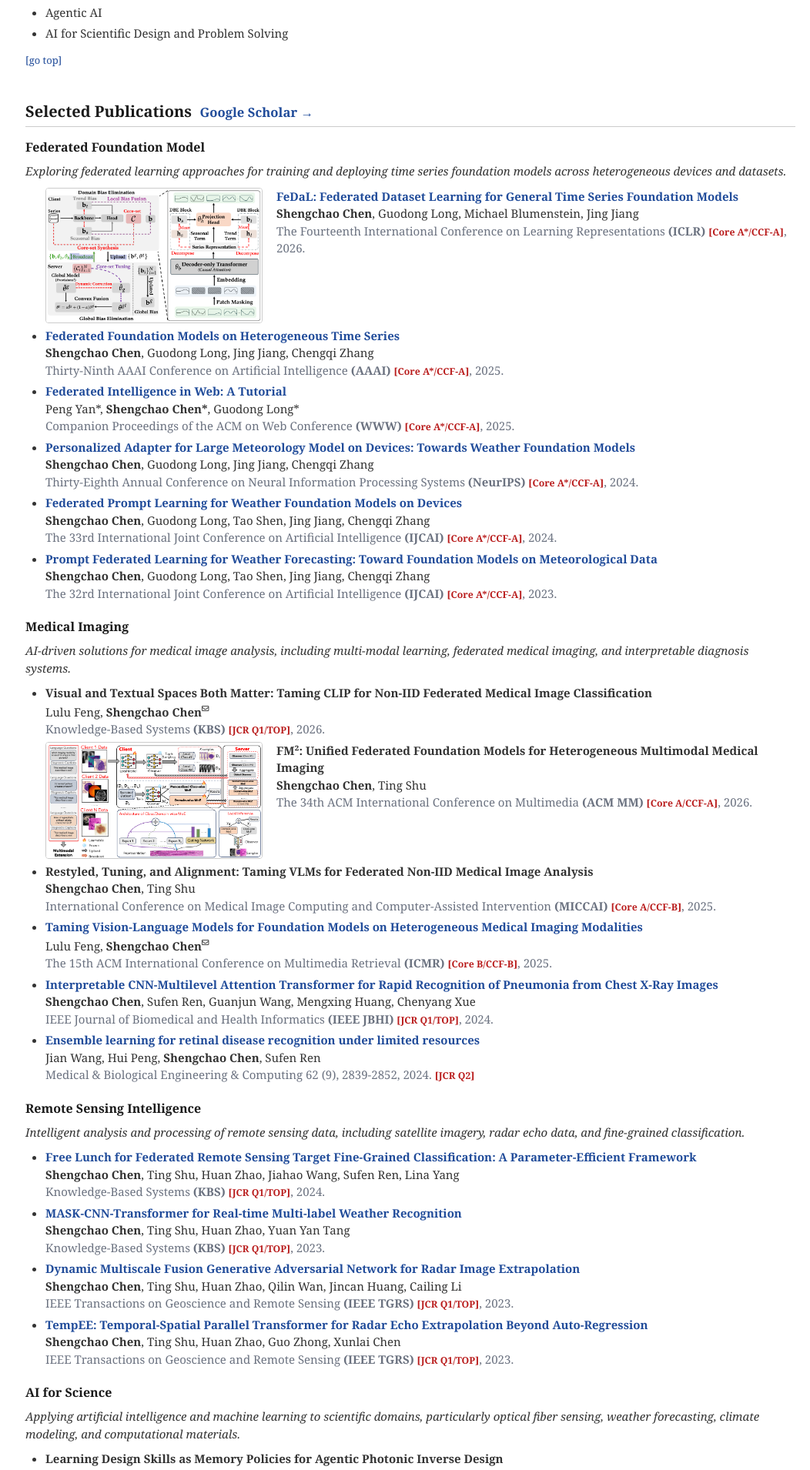
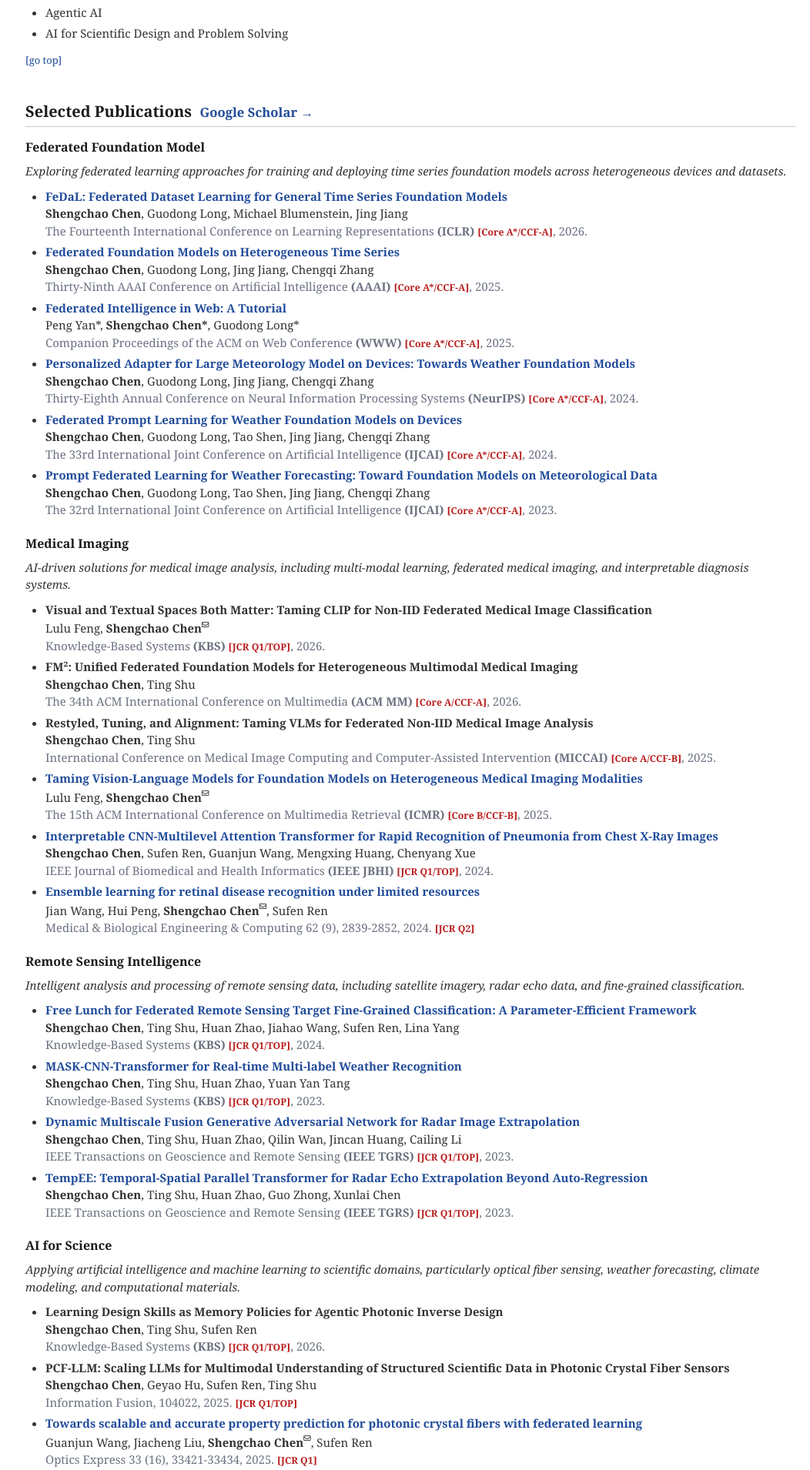
Before and after one commit to shengchaochen82/shengchaochen82.github.io, a Jekyll site: the page built from index.md, in a window 1280 px wide. Shown: the part 890-2800 px from the top of the page at 77% size, without its empty margins (107-1159 px from the left). Built offline with Jekyll 4.4.1, drawn with Linux system fonts in a browser that asks for light colours.

Commit message:
Content: remove thumbnail flags (revert to plain list for now), mark corresponding authorship on retinal disease paper
Thumbnail CSS/markup in classic_publications.html and classic.css is
left in place, unused until thumbnail: true is set again on a paper.

Co-Authored-By: Claude Sonnet 5 <noreply@anthropic.com>

```diff
--- a/_data/publications.yml
+++ b/_data/publications.yml
@@ -11,7 +11,6 @@ federated_tsfm:
       pdf: "https://arxiv.org/abs/2508.04045"
       bibtex: "https://bib.yliu.me/MICCAI23.txt"
       image: "./assets/img/fedal.png"
-      thumbnail: true
 
     - title: "Federated Foundation Models on Heterogeneous Time Series"
       authors: "<strong>Shengchao Chen</strong>, Guodong Long, Jing Jiang, Chengqi Zhang"
@@ -199,7 +198,6 @@ medical_imaging:
       conference_short: ACMMM
       conference: "The 34th ACM International Conference on Multimedia <strong>(ACM MM)</strong> <span class='classic-tag'>[Core A/CCF-A]</span>, 2026."
       image: "./assets/img/fm2.png"
-      thumbnail: true
 
     - title: "Restyled, Tuning, and Alignment: Taming VLMs for Federated Non-IID Medical Image Analysis"
       authors: "<strong>Shengchao Chen</strong>, Ting Shu"
@@ -224,7 +222,7 @@ medical_imaging:
       image: "./assets/img/medical.png"
 
     - title: "Ensemble learning for retinal disease recognition under limited resources"
-      authors: "Jian Wang, Hui Peng, <strong>Shengchao Chen</strong>, Sufen Ren"
+      authors: "Jian Wang, Hui Peng, <strong>Shengchao Chen</strong><sup><i class='fa-regular fa-envelope fa-xs'></i></sup>, Sufen Ren"
       conference_short: Med. Biol. Eng. Comput.
       conference: "Medical & Biological Engineering & Computing 62 (9), 2839-2852, 2024. <span class='classic-tag'>[JCR Q2]</span>"
       pdf: "https://link.springer.com/article/10.1007/s11517-024-03050-8"
```
